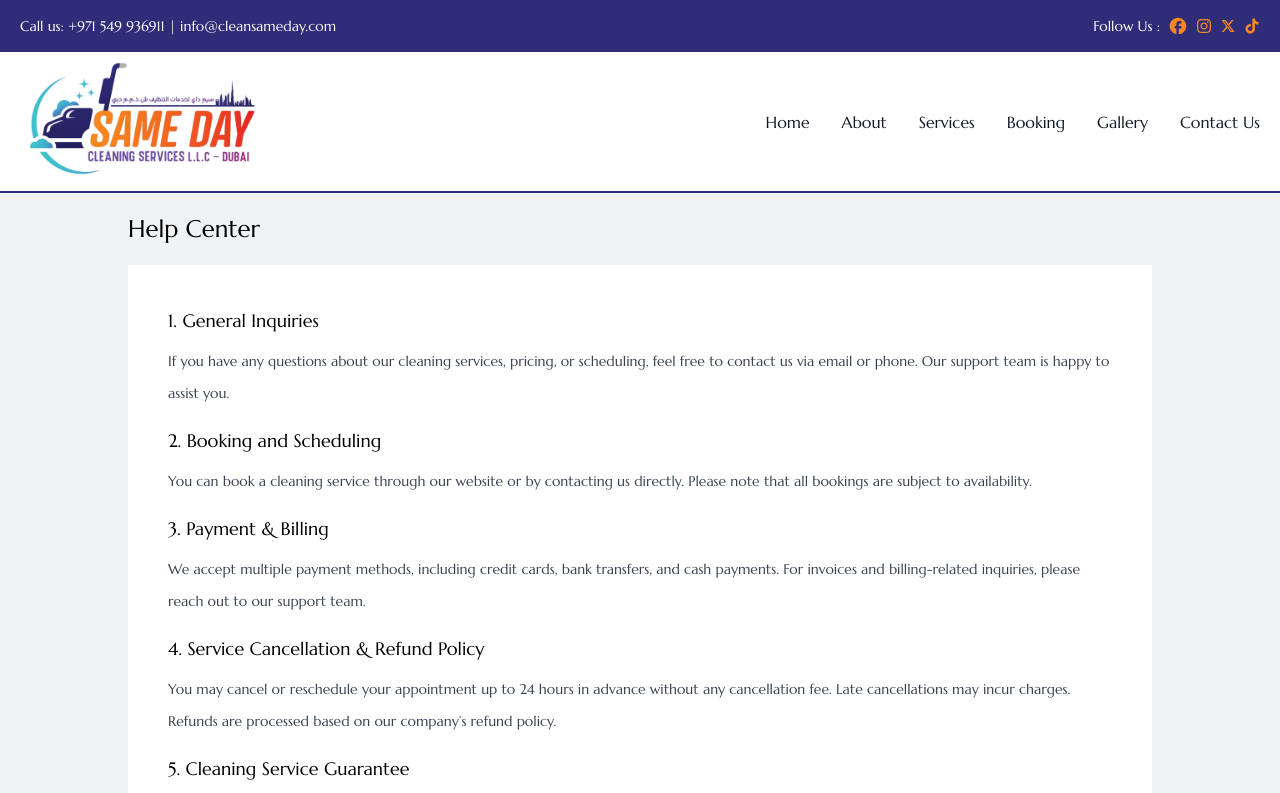
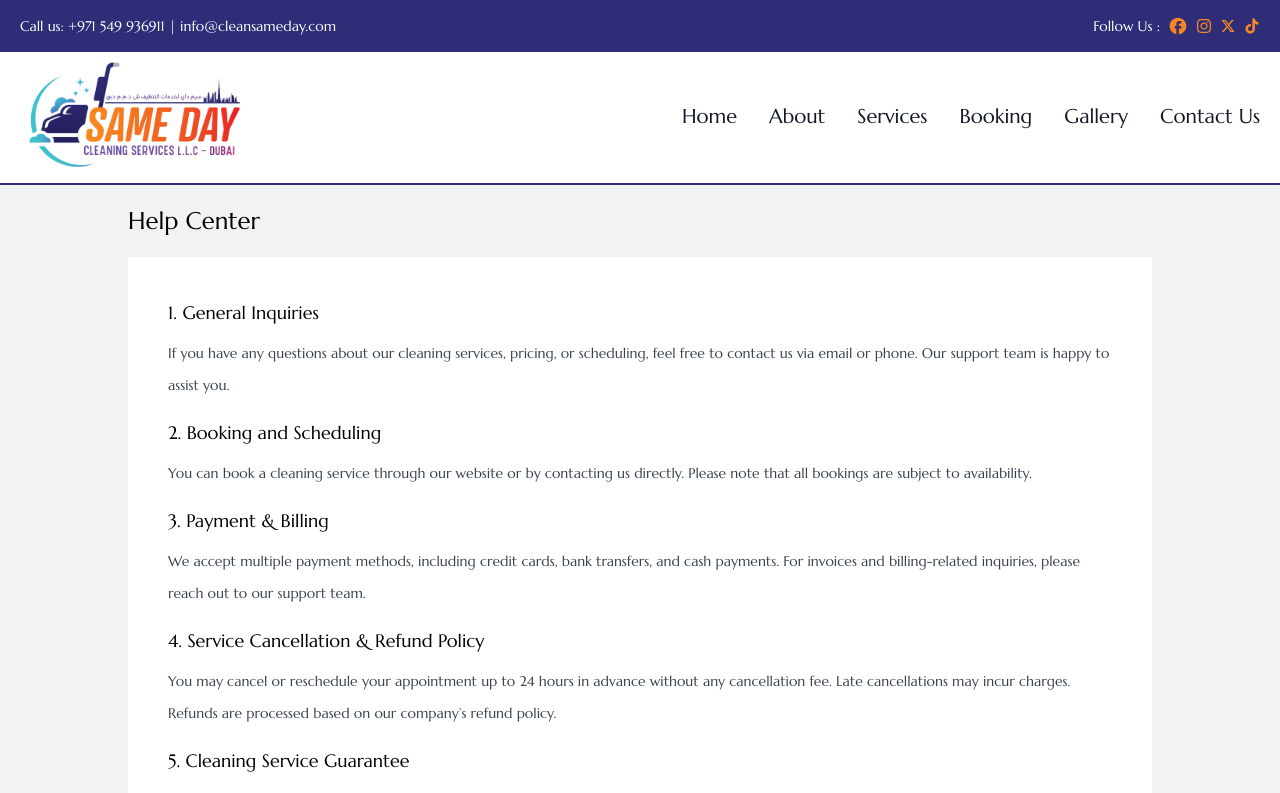
Before and after one commit to md-hafeez-16/cleansameday-Frontend, a React (Vite) app: page /helpcenter in a window 1280 px wide. Shown: the top 793 px of the page. Built offline with nearby package versions, Linux system fonts and the light colour scheme; a web font is replaced by a local one.

Commit message:
changess

```diff
--- a/src/components/Footer.jsx
+++ b/src/components/Footer.jsx
@@ -12,7 +12,7 @@ const Footer = () => {
           {/* Logo & Description */}
           <div className="col-span-full lg:col-span-3 text-center lg:text-left">
             {/* <h1 className="text-4xl text-white"> SAMEDAY</h1> */}
-            <img src={logo} alt="" className="md:w-44 rounded-md" />
+            <img src={logo} alt="" className="md:w-64 rounded-md" />
 
             <p className="py-4 lg:py-8 text-white lg:max-w-xs">
               We take pride in delivering top-notch cleaning services for homes
--- a/src/components/NavBar.jsx
+++ b/src/components/NavBar.jsx
@@ -1,6 +1,6 @@
 import React, { useState } from "react";
 import { Link, useLocation } from "react-router-dom";
-import logo from "../assets/images/logo.jpg";
+import logo from "../assets/images/samedayfinal.png";
 
 const NavBar = () => {
   const [isMenuOpen, setIsMenuOpen] = useState(false);
@@ -25,7 +25,7 @@ const NavBar = () => {
             <img
               src={logo}
               alt=""
-              className="md:w-64 w-28 object-contain rounded-md"
+              className="md:w-60 w-28 object-contain rounded-md"
             />
           </div>
         </a>
@@ -64,7 +64,7 @@ const NavBar = () => {
             <li>
               <Link
                 to="/"
-                className={`block py-2 px-3 rounded hover:text-primary hover:bg-gray-100 md:hover:bg-transparent md:border-0 md:hover:text-primary md:p-0 ${isActive(
+                className={`block py-2 px-3 rounded hover:text-primary lg:text-xl hover:bg-gray-100 md:hover:bg-transparent md:border-0 md:hover:text-primary md:p-0 ${isActive(
                   "/"
                 )}`}
               >
@@ -74,7 +74,7 @@ const NavBar = () => {
             <li>
               <Link
                 to="/aboutus"
-                className={`block py-2 px-3 rounded hover:text-primary hover:bg-gray-100 md:hover:bg-transparent md:border-0 md:hover:text-primary md:p-0 ${isActive(
+                className={`block py-2 px-3 rounded hover:text-primary lg:text-xl hover:bg-gray-100 md:hover:bg-transparent md:border-0 md:hover:text-primary md:p-0 ${isActive(
                   "/aboutus"
                 )}`}
               >
@@ -84,7 +84,7 @@ const NavBar = () => {
             <li>
               <Link
                 to="/service"
-                className={`block py-2 px-3 rounded hover:text-primary hover:bg-gray-100 md:hover:bg-transparent md:border-0 md:hover:text-primary md:p-0 ${isActive(
+                className={`block py-2 px-3 rounded hover:text-primary lg:text-xl hover:bg-gray-100 md:hover:bg-transparent md:border-0 md:hover:text-primary md:p-0 ${isActive(
                   "/service"
                 )}`}
               >
@@ -94,7 +94,7 @@ const NavBar = () => {
             <li>
               <Link
                 to="/navbooking"
-                className={`block py-2 px-3 rounded hover:text-primary hover:bg-gray-100 md:hover:bg-transparent md:border-0 md:hover:text-primary md:p-0 ${isActive(
+                className={`block py-2 px-3 rounded hover:text-primary lg:text-xl hover:bg-gray-100 md:hover:bg-transparent md:border-0 md:hover:text-primary md:p-0 ${isActive(
                   "/bookings"
                 )}`}
               >
@@ -104,7 +104,7 @@ const NavBar = () => {
             <li>
               <Link
                 to="/gallery"
-                className={`block py-2 px-3 rounded hover:text-primary hover:bg-gray-100 md:hover:bg-transparent md:border-0 md:hover:text-primary md:p-0 ${isActive(
+                className={`block py-2 px-3 rounded hover:text-primary lg:text-xl hover:bg-gray-100 md:hover:bg-transparent md:border-0 md:hover:text-primary md:p-0 ${isActive(
                   "/gallery"
                 )}`}
               >
@@ -114,7 +114,7 @@ const NavBar = () => {
             <li>
               <Link
                 to="/contact"
-                className={`block py-2 px-3 rounded hover:text-primary hover:bg-gray-100 md:hover:bg-transparent md:border-0 md:hover:text-primary md:p-0 ${isActive(
+                className={`block py-2 px-3 rounded hover:text-primary lg:text-xl hover:bg-gray-100 md:hover:bg-transparent md:border-0 md:hover:text-primary md:p-0 ${isActive(
                   "/contact"
                 )}`}
               >
--- a/src/pages/components/OurService.jsx
+++ b/src/pages/components/OurService.jsx
@@ -176,10 +176,10 @@ const OurService = () => {
 
   return (
     <div className="p-5 lg:px-[70px] bg-primary font-marcellus">
-      <h1 className="md:text-xl text-2xl font-medium text-black text-center">
+      <h1 className="md:text-xl text-2xl font-medium text-white text-center">
         Our Services
       </h1>
-      <h1 className="md:text-4xl text-2xl mb-5 font-medium text-black text-center">
+      <h1 className="md:text-4xl text-2xl mb-5 font-medium text-white text-center">
         Explore Our <span className="text-secondary">Cleaning Services</span>
       </h1>
 
```
